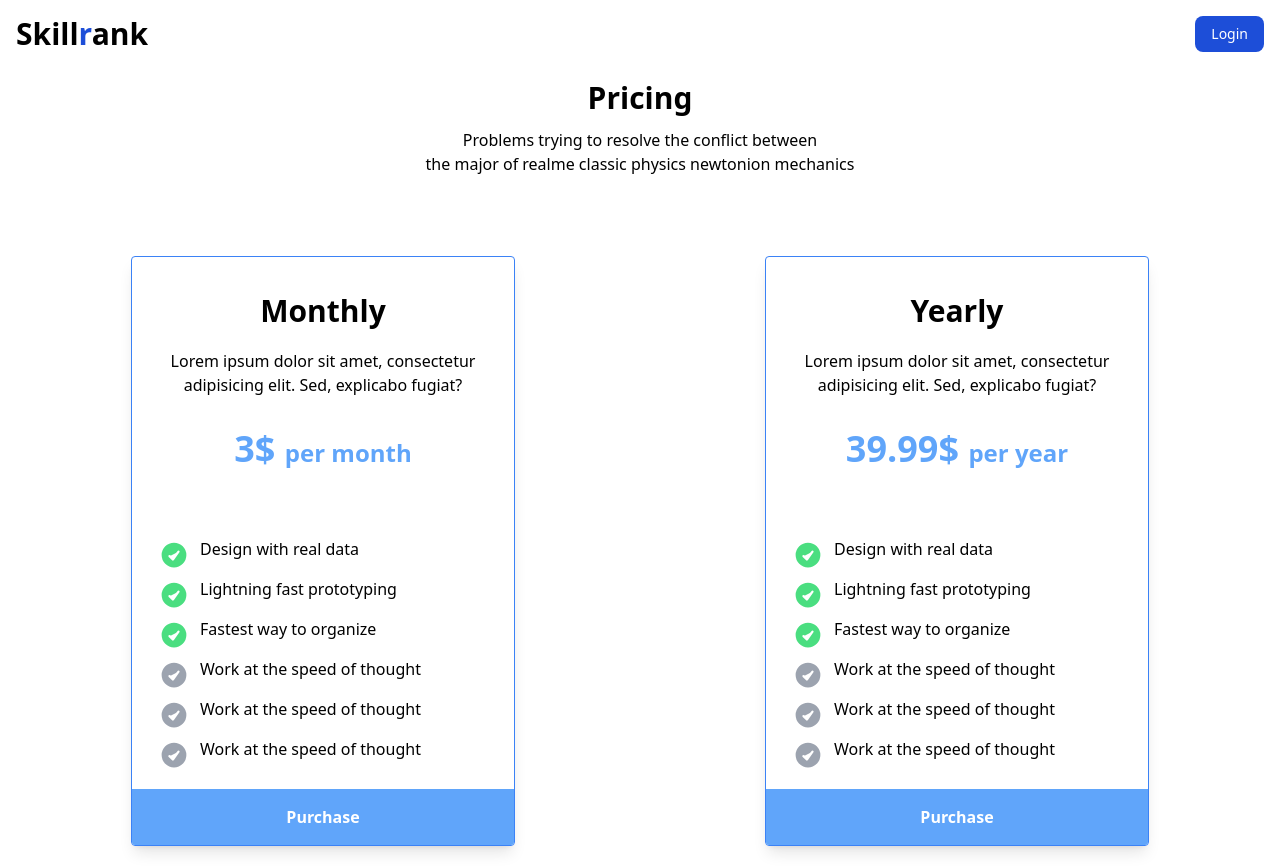
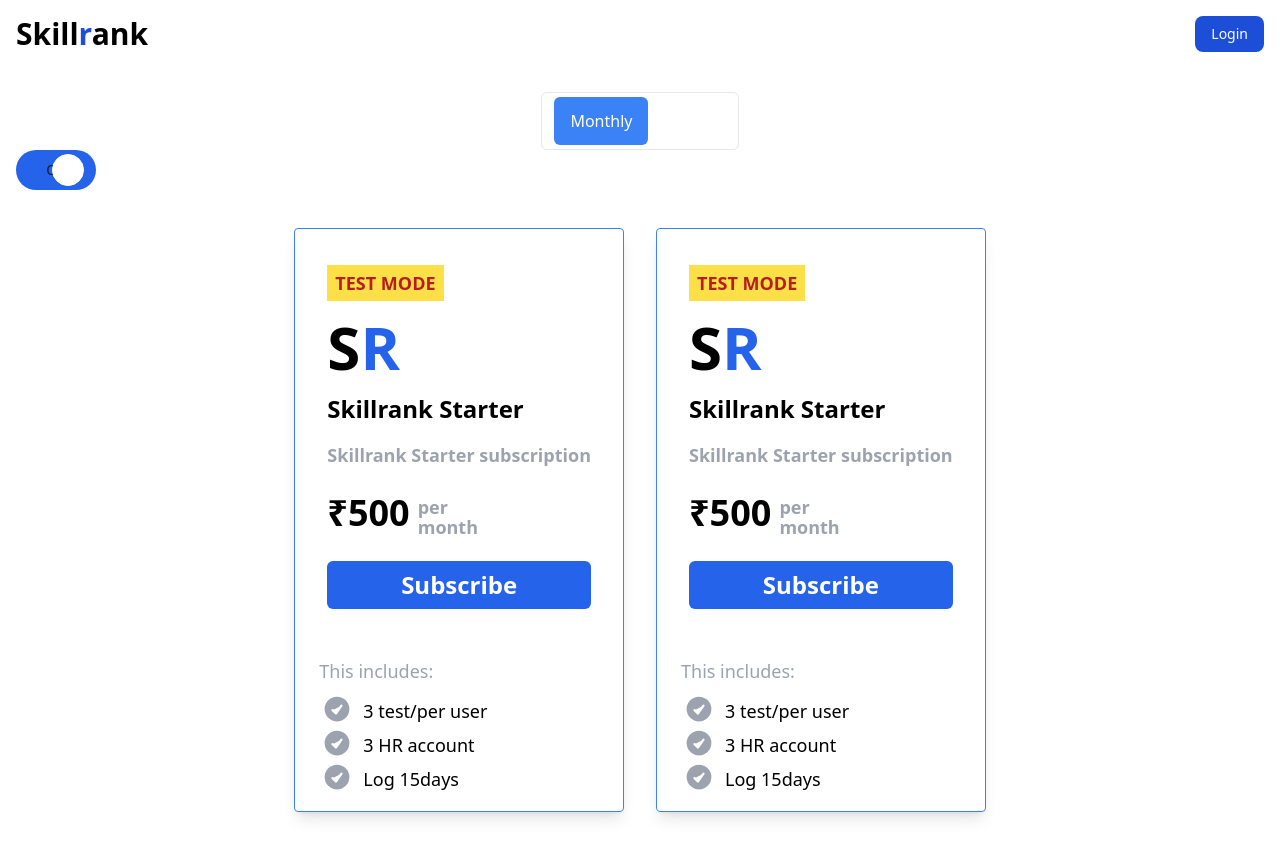
Before and after one commit to nihalebr/skillrankstripe, a React (Create React App) app: page / in a window 1280 px wide. Built offline with nearby package versions, Linux system fonts and the light colour scheme.

Commit message:
feat: updated card with toggle

```diff
--- a/src/App.js
+++ b/src/App.js
@@ -7,6 +7,7 @@
     <div className='app '>
       <Nav />
       <Card />
+
     </div>
 
   );
--- a/src/components/Card.js
+++ b/src/components/Card.js
@@ -1,7 +1,8 @@
-import React, { useState , useEffect } from "react";
+import React, { useState, useEffect } from "react";
 
 function Card() {
   const [showModal, setShowModal] = useState(false);
+  const [isMonthly, setIsMonthly] = useState(true);
 
   const handleModalClick = () => {
     setShowModal(true);
@@ -15,46 +16,90 @@
     setShowModal(false);
   };
 
-
   useEffect(() => {
     return () => {
       clearTimeout();
     };
   }, []);
 
-
   return (
     <div className="cardDiv md:mt-20 center mb-5 mx-4">
-      <div>
-        <h1 className="text-3xl text-center font-semibold mb-3 mt-7">
-          Pricing
-        </h1>
-        <p className="text-center">
-          Problems trying to resolve the conflict between
-        </p>
-        <p className="text-center">
-          the major of realme classic physics newtonion mechanics
-        </p>
+      <div className="flex items-center justify-center">
+        <div className="border py-1 px-3  mt-3 rounded-md">
+          <button
+            className={`${
+              !isMonthly ? "bg-primary text-white" : " bg-blue-500 text-white"
+            } py-3 px-4 rounded-md`}
+            onClick={() => setIsMonthly(false)}
+          >
+            Monthly
+          </button>
+          <button
+            className={`${
+              isMonthly ? "bg-primary text-white" : "bg-gray-300 text-gray-700"
+            } py-3 px-4 rounded-md`}
+            onClick={() => setIsMonthly(true)}
+          >
+            Yearly
+          </button>
+        </div>
       </div>
 
-      <div className="container items-center mx-auto grid md:grid-cols-2 gap-5 mt-9 md:mt-20 justify-center">
+      <label class="relative inline-flex items-center cursor-pointer">
+        <input type="checkbox" value="" class="sr-only peer" checked />
+        <div class="w-20 h-10 bg-gray-200 rounded-full peer peer-focus:ring-4 peer-focus:ring-blue-300 dark:peer-focus:ring-blue-800 dark:bg-gray-700 peer-checked:after:translate-x-full peer-checked:after:border-white after:content-[''] after:absolute after:top-1 after:left-1 after:bg-white after:border-gray-300 after:border after:rounded-full after:h-8 after:w-8 after:transition-all dark:border-gray-600 peer-checked:bg-blue-600">
+          <span class="absolute text-sm font-medium text-gray-900 dark:text-gray-300 left-1/2 -translate-x-1/2 top-1/2 transform -translate-y-1/2">
+            On
+          </span>
+          <span class="absolute text-sm font-medium text-gray-900 dark:text-gray-300 left-10 top-1/2 transform -translate-y-1/2">
+            Off
+          </span>
+        </div>
+      </label>
+
+      {isMonthly ? (
+        <div className="mt-4 text-lg text-primary">
+          {/* Monthly content */}
+
+          <div class="grid grid-cols-1 md:grid-cols-2 justify-center items-center md:flex">
+            <div class="hidden md:block p-4">
               <div class="max-w-sm rounded border border-blue-500 overflow-hidden shadow-lg mx-auto">
-          <div className="w-full p-8 text-center">
+                <div className="w-full p-8 ">
                   <div className=" ">
-              <h1 className="text-center mt-1 text-3xl font-bold">Monthly</h1>
-              <p className="text-center mt-5">
-                Lorem ipsum dolor sit amet, consectetur adipisicing elit. Sed,
-                explicabo fugiat?
+                    <button className=" mt-1 text-1xl font-bold text-red-700 bg-yellow-300 px-2 py-1">
+                      TEST MODE
+                    </button>
+                    <h1 className="text-6xl font-bold mt-4">
+                      S<span className="text-blue-600">R </span>
+                    </h1>
+                    <p className="font-bold  mt-4 text-2xl ">
+                      Skillrank Starter
                     </p>
-              <h1 className="text-center mt-3 p-5 text-blue-400 text-4xl font-extrabold">
-                3${" "}
-                <span className="mt-1  text-blue-400 text-2xl">per month</span>
-              </h1>
+                    <p className="font-bold  mt-4 text-gray-400 ">
+                      Skillrank Starter subscription
+                    </p>
+                    <div className="flex mt-6">
+                      <div>
+                        <span className="text-4xl font-bold">₹500</span>
+                      </div>
+                      <div className="flex flex-col ml-2 text-gray-400 font-semibold">
+                        <span>per</span>
+                        <span className="-mt-2 ">month</span>
+                      </div>
+                    </div>
+                    <button
+                      type="button "
+                      className="bg-blue-600 w-full px-4 py-2 rounded-md text-white font-semibold text-2xl mt-5"
+                      onClick={handleModalClick}
+                    >
+                      Subscribe
+                    </button>
                   </div>
                 </div>
 
                 <div class="px-6 py-4">
-            <p class="text-gray-700 text-base grid"></p>
+                  <span className="text-gray-400">This includes:</span>
+                  <p class="text-gray-700 text-base grid mt-3"></p>
                   <span className="flex ">
                     <svg
                       xmlns="http://www.w3.org/2000/svg"
@@ -62,7 +107,7 @@
                       viewBox="0 0 24 24"
                       strokeWidth={1.5}
                       stroke="currentColor"
-                className="w-9 h-9 text-white fill-green-400"
+                      className="w-9 h-9 text-white fill-gray-400 -mt-1.5"
                     >
                       <path
                         strokeLinecap="round"
@@ -70,24 +115,7 @@
                         d="M9 12.75L11.25 15 15 9.75M21 12a9 9 0 11-18 0 9 9 0 0118 0z"
                       />
                     </svg>
-              <p className="ml-2">Design with real data</p>
-            </span>
-            <span className="flex  mt-1">
-              <svg
-                xmlns="http://www.w3.org/2000/svg"
-                fill="none"
-                viewBox="0 0 24 24"
-                strokeWidth={1.5}
-                stroke="currentColor"
-                className="w-9 h-9 text-white fill-green-400"
-              >
-                <path
-                  strokeLinecap="round"
-                  strokeLinejoin="round"
-                  d="M9 12.75L11.25 15 15 9.75M21 12a9 9 0 11-18 0 9 9 0 0118 0z"
-                />
-              </svg>
-              <p className="ml-2">Lightning fast prototyping</p>
+                    <p className="ml-2">3 test/per user</p>
                   </span>
                   <span className="flex mt-1">
                     <svg
@@ -96,7 +124,7 @@
                       viewBox="0 0 24 24"
                       strokeWidth={1.5}
                       stroke="currentColor"
-                className="w-9 h-9 text-white fill-green-400"
+                      className="w-9 h-9 text-white fill-gray-400 -mt-1.5"
                     >
                       <path
                         strokeLinecap="round"
@@ -104,7 +132,7 @@
                         d="M9 12.75L11.25 15 15 9.75M21 12a9 9 0 11-18 0 9 9 0 0118 0z"
                       />
                     </svg>
-              <p className="ml-2"> Fastest way to organize</p>
+                    <p className="ml-2">3 HR account</p>
                   </span>
                   <span className="flex mt-1">
                     <svg
@@ -113,7 +141,7 @@
                       viewBox="0 0 24 24"
                       strokeWidth={1.5}
                       stroke="currentColor"
-                className="w-9 h-9 text-white fill-gray-400"
+                      className="w-9 h-9 text-white fill-gray-400 -mt-1.5"
                     >
                       <path
                         strokeLinecap="round"
@@ -121,16 +149,57 @@
                         d="M9 12.75L11.25 15 15 9.75M21 12a9 9 0 11-18 0 9 9 0 0118 0z"
                       />
                     </svg>
-              <p className="ml-2">Work at the speed of thought</p>
+                    <p className="ml-2"> Log 15days</p>
                   </span>
-            <span className="flex  mt-1">
+                </div>
+              </div>
+            </div>
+            <div class="hidden md:block p-4">
+              <div class="max-w-sm rounded border border-blue-500 overflow-hidden shadow-lg mx-auto">
+                <div className="w-full p-8 ">
+                  <div className=" ">
+                    <button className=" mt-1 text-1xl font-bold text-red-700 bg-yellow-300 px-2 py-1">
+                      TEST MODE
+                    </button>
+                    <h1 className="text-6xl font-bold mt-4">
+                      S<span className="text-blue-600">R </span>
+                    </h1>
+                    <p className="font-bold  mt-4 text-2xl ">
+                      Skillrank Starter
+                    </p>
+                    <p className="font-bold  mt-4 text-gray-400 ">
+                      Skillrank Starter subscription
+                    </p>
+                    <div className="flex mt-6">
+                      <div>
+                        <span className="text-4xl font-bold">₹500</span>
+                      </div>
+                      <div className="flex flex-col ml-2 text-gray-400 font-semibold">
+                        <span>per</span>
+                        <span className="-mt-2 ">month</span>
+                      </div>
+                    </div>
+                    <button
+                      type="button "
+                      className="bg-blue-600 w-full px-4 py-2 rounded-md text-white font-semibold text-2xl mt-5"
+                      onClick={handleModalClick}
+                    >
+                      Subscribe
+                    </button>
+                  </div>
+                </div>
+
+                <div class="px-6 py-4">
+                  <span className="text-gray-400">This includes:</span>
+                  <p class="text-gray-700 text-base grid mt-3"></p>
+                  <span className="flex ">
                     <svg
                       xmlns="http://www.w3.org/2000/svg"
                       fill="none"
                       viewBox="0 0 24 24"
                       strokeWidth={1.5}
                       stroke="currentColor"
-                className="w-9 h-9 text-white fill-gray-400"
+                      className="w-9 h-9 text-white fill-gray-400 -mt-1.5"
                     >
                       <path
                         strokeLinecap="round"
@@ -138,84 +207,7 @@
                         d="M9 12.75L11.25 15 15 9.75M21 12a9 9 0 11-18 0 9 9 0 0118 0z"
                       />
                     </svg>
-              <p className="ml-2">Work at the speed of thought</p>
-            </span>
-            <span className="flex  mt-1">
-              <svg
-                xmlns="http://www.w3.org/2000/svg"
-                fill="none"
-                viewBox="0 0 24 24"
-                strokeWidth={1.5}
-                stroke="currentColor"
-                className="w-9 h-9 text-white fill-gray-400"
-              >
-                <path
-                  strokeLinecap="round"
-                  strokeLinejoin="round"
-                  d="M9 12.75L11.25 15 15 9.75M21 12a9 9 0 11-18 0 9 9 0 0118 0z"
-                />
-              </svg>
-              <p className="ml-2">Work at the speed of thought</p>
-            </span>
-          </div>
-          <button
-            className="w-full bg-blue-400 text-white text-center font-bold  mx-auto p-4"
-            onClick={handleModalClick}
-          >
-            Purchase
-          </button>
-        </div>
-
-        <div class="max-w-sm rounded border border-blue-500 overflow-hidden shadow-lg mx-auto">
-          <div className="w-full p-8 text-center">
-            <div className=" ">
-              <h1 className="text-center mt-1 text-3xl font-bold ">Yearly</h1>
-              <p className="text-center mt-5">
-                Lorem ipsum dolor sit amet, consectetur adipisicing elit. Sed,
-                explicabo fugiat?
-              </p>
-              <h1 className="text-center mt-3 p-5 text-blue-400 text-4xl font-extrabold">
-                39.99${" "}
-                <span className="mt-1  text-blue-400 text-2xl">per year</span>
-              </h1>
-            </div>
-          </div>
-
-          <div class="px-6 py-4">
-            <p class="text-gray-700 text-base grid"></p>
-            <span className="flex ">
-              <svg
-                xmlns="http://www.w3.org/2000/svg"
-                fill="none"
-                viewBox="0 0 24 24"
-                strokeWidth={1.5}
-                stroke="currentColor"
-                className="w-9 h-9 text-white fill-green-400"
-              >
-                <path
-                  strokeLinecap="round"
-                  strokeLinejoin="round"
-                  d="M9 12.75L11.25 15 15 9.75M21 12a9 9 0 11-18 0 9 9 0 0118 0z"
-                />
-              </svg>
-              <p className="ml-2">Design with real data</p>
-            </span>
-            <span className="flex  mt-1">
-              <svg
-                xmlns="http://www.w3.org/2000/svg"
-                fill="none"
-                viewBox="0 0 24 24"
-                strokeWidth={1.5}
-                stroke="currentColor"
-                className="w-9 h-9 text-white fill-green-400"
-              >
-                <path
-                  strokeLinecap="round"
-                  strokeLinejoin="round"
-                  d="M9 12.75L11.25 15 15 9.75M21 12a9 9 0 11-18 0 9 9 0 0118 0z"
-                />
-              </svg>
-              <p className="ml-2">Lightning fast prototyping</p>
+                    <p className="ml-2">3 test/per user</p>
                   </span>
                   <span className="flex mt-1">
                     <svg
@@ -224,7 +216,7 @@
                       viewBox="0 0 24 24"
                       strokeWidth={1.5}
                       stroke="currentColor"
-                className="w-9 h-9 text-white fill-green-400"
+                      className="w-9 h-9 text-white fill-gray-400 -mt-1.5"
                     >
                       <path
                         strokeLinecap="round"
@@ -232,7 +224,7 @@
                         d="M9 12.75L11.25 15 15 9.75M21 12a9 9 0 11-18 0 9 9 0 0118 0z"
                       />
                     </svg>
-              <p className="ml-2"> Fastest way to organize</p>
+                    <p className="ml-2">3 HR account</p>
                   </span>
                   <span className="flex mt-1">
                     <svg
@@ -241,7 +233,7 @@
                       viewBox="0 0 24 24"
                       strokeWidth={1.5}
                       stroke="currentColor"
-                className="w-9 h-9 text-white fill-gray-400"
+                      className="w-9 h-9 text-white fill-gray-400 -mt-1.5"
                     >
                       <path
                         strokeLinecap="round"
@@ -249,49 +241,10 @@
                         d="M9 12.75L11.25 15 15 9.75M21 12a9 9 0 11-18 0 9 9 0 0118 0z"
                       />
                     </svg>
-              <p className="ml-2">Work at the speed of thought</p>
-            </span>
-            <span className="flex  mt-1">
-              <svg
-                xmlns="http://www.w3.org/2000/svg"
-                fill="none"
-                viewBox="0 0 24 24"
-                strokeWidth={1.5}
-                stroke="currentColor"
-                className="w-9 h-9 text-white fill-gray-400"
-              >
-                <path
-                  strokeLinecap="round"
-                  strokeLinejoin="round"
-                  d="M9 12.75L11.25 15 15 9.75M21 12a9 9 0 11-18 0 9 9 0 0118 0z"
-                />
-              </svg>
-              <p className="ml-2">Work at the speed of thought</p>
-            </span>
-            <span className="flex  mt-1">
-              <svg
-                xmlns="http://www.w3.org/2000/svg"
-                fill="none"
-                viewBox="0 0 24 24"
-                strokeWidth={1.5}
-                stroke="currentColor"
-                className="w-9 h-9 text-white fill-gray-400"
-              >
-                <path
-                  strokeLinecap="round"
-                  strokeLinejoin="round"
-                  d="M9 12.75L11.25 15 15 9.75M21 12a9 9 0 11-18 0 9 9 0 0118 0z"
-                />
-              </svg>
-              <p className="ml-2">Work at the speed of thought</p>
+                    <p className="ml-2"> Log 15days</p>
                   </span>
                 </div>
-          <button
-            className="w-full bg-blue-400 text-white text-center font-bold  mx-auto p-4"
-            onClick={handleModalClick}
-          >
-            Purchase
-          </button>
+              </div>
             </div>
           </div>
 
@@ -325,6 +278,196 @@
             </div>
           )}
         </div>
+      ) : (
+        <div class="grid grid-cols-1 md:grid-cols-2 justify-center items-center md:flex">
+            <div class="hidden md:block p-4">
+              <div class="max-w-sm rounded border border-blue-500 overflow-hidden shadow-lg mx-auto">
+                <div className="w-full p-8 ">
+                  <div className=" ">
+                    <button className=" mt-1 text-1xl font-bold text-red-700 bg-yellow-300 px-2 py-1">
+                      TEST MODE
+                    </button>
+                    <h1 className="text-6xl font-bold mt-4">
+                      S<span className="text-blue-600">R </span>
+                    </h1>
+                    <p className="font-bold  mt-4 text-2xl ">
+                      Skillrank Starter
+                    </p>
+                    <p className="font-bold  mt-4 text-gray-400 ">
+                      Skillrank Starter subscription
+                    </p>
+                    <div className="flex mt-6">
+                      <div>
+                        <span className="text-4xl font-bold">₹500</span>
+                      </div>
+                      <div className="flex flex-col ml-2 text-gray-400 font-semibold">
+                        <span>per</span>
+                        <span className="-mt-2 ">month</span>
+                      </div>
+                    </div>
+                    <button
+                      type="button "
+                      className="bg-blue-600 w-full px-4 py-2 rounded-md text-white font-semibold text-2xl mt-5"
+                      onClick={handleModalClick}
+                    >
+                      Subscribe
+                    </button>
+                  </div>
+                </div>
+
+                <div class="px-6 py-4">
+                  <span className="text-gray-400">This includes:</span>
+                  <p class="text-gray-700 text-base grid mt-3"></p>
+                  <span className="flex ">
+                    <svg
+                      xmlns="http://www.w3.org/2000/svg"
+                      fill="none"
+                      viewBox="0 0 24 24"
+                      strokeWidth={1.5}
+                      stroke="currentColor"
+                      className="w-9 h-9 text-white fill-gray-400 -mt-1.5"
+                    >
+                      <path
+                        strokeLinecap="round"
+                        strokeLinejoin="round"
+                        d="M9 12.75L11.25 15 15 9.75M21 12a9 9 0 11-18 0 9 9 0 0118 0z"
+                      />
+                    </svg>
+                    <p className="ml-2">3 test/per user</p>
+                  </span>
+                  <span className="flex mt-1">
+                    <svg
+                      xmlns="http://www.w3.org/2000/svg"
+                      fill="none"
+                      viewBox="0 0 24 24"
+                      strokeWidth={1.5}
+                      stroke="currentColor"
+                      className="w-9 h-9 text-white fill-gray-400 -mt-1.5"
+                    >
+                      <path
+                        strokeLinecap="round"
+                        strokeLinejoin="round"
+                        d="M9 12.75L11.25 15 15 9.75M21 12a9 9 0 11-18 0 9 9 0 0118 0z"
+                      />
+                    </svg>
+                    <p className="ml-2">3 HR account</p>
+                  </span>
+                  <span className="flex mt-1">
+                    <svg
+                      xmlns="http://www.w3.org/2000/svg"
+                      fill="none"
+                      viewBox="0 0 24 24"
+                      strokeWidth={1.5}
+                      stroke="currentColor"
+                      className="w-9 h-9 text-white fill-gray-400 -mt-1.5"
+                    >
+                      <path
+                        strokeLinecap="round"
+                        strokeLinejoin="round"
+                        d="M9 12.75L11.25 15 15 9.75M21 12a9 9 0 11-18 0 9 9 0 0118 0z"
+                      />
+                    </svg>
+                    <p className="ml-2"> Log 15days</p>
+                  </span>
+                </div>
+              </div>
+            </div>
+            <div class="hidden md:block p-4">
+              <div class="max-w-sm rounded border border-blue-500 overflow-hidden shadow-lg mx-auto">
+                <div className="w-full p-8 ">
+                  <div className=" ">
+                    <button className=" mt-1 text-1xl font-bold text-red-700 bg-yellow-300 px-2 py-1">
+                      TEST MODE
+                    </button>
+                    <h1 className="text-6xl font-bold mt-4">
+                      S<span className="text-blue-600">R </span>
+                    </h1>
+                    <p className="font-bold  mt-4 text-2xl ">
+                      Skillrank Starter
+                    </p>
+                    <p className="font-bold  mt-4 text-gray-400 ">
+                      Skillrank Starter subscription
+                    </p>
+                    <div className="flex mt-6">
+                      <div>
+                        <span className="text-4xl font-bold">₹500</span>
+                      </div>
+                      <div className="flex flex-col ml-2 text-gray-400 font-semibold">
+                        <span>per</span>
+                        <span className="-mt-2 ">month</span>
+                      </div>
+                    </div>
+                    <button
+                      type="button "
+                      className="bg-blue-600 w-full px-4 py-2 rounded-md text-white font-semibold text-2xl mt-5"
+                      onClick={handleModalClick}
+                    >
+                      Subscribe
+                    </button>
+                  </div>
+                </div>
+
+                <div class="px-6 py-4">
+                  <span className="text-gray-400">This includes:</span>
+                  <p class="text-gray-700 text-base grid mt-3"></p>
+                  <span className="flex ">
+                    <svg
+                      xmlns="http://www.w3.org/2000/svg"
+                      fill="none"
+                      viewBox="0 0 24 24"
+                      strokeWidth={1.5}
+                      stroke="currentColor"
+                      className="w-9 h-9 text-white fill-gray-400 -mt-1.5"
+                    >
+                      <path
+                        strokeLinecap="round"
+                        strokeLinejoin="round"
+                        d="M9 12.75L11.25 15 15 9.75M21 12a9 9 0 11-18 0 9 9 0 0118 0z"
+                      />
+                    </svg>
+                    <p className="ml-2">3 test/per user</p>
+                  </span>
+                  <span className="flex mt-1">
+                    <svg
+                      xmlns="http://www.w3.org/2000/svg"
+                      fill="none"
+                      viewBox="0 0 24 24"
+                      strokeWidth={1.5}
+                      stroke="currentColor"
+                      className="w-9 h-9 text-white fill-gray-400 -mt-1.5"
+                    >
+                      <path
+                        strokeLinecap="round"
+                        strokeLinejoin="round"
+                        d="M9 12.75L11.25 15 15 9.75M21 12a9 9 0 11-18 0 9 9 0 0118 0z"
+                      />
+                    </svg>
+                    <p className="ml-2">3 HR account</p>
+                  </span>
+                  <span className="flex mt-1">
+                    <svg
+                      xmlns="http://www.w3.org/2000/svg"
+                      fill="none"
+                      viewBox="0 0 24 24"
+                      strokeWidth={1.5}
+                      stroke="currentColor"
+                      className="w-9 h-9 text-white fill-gray-400 -mt-1.5"
+                    >
+                      <path
+                        strokeLinecap="round"
+                        strokeLinejoin="round"
+                        d="M9 12.75L11.25 15 15 9.75M21 12a9 9 0 11-18 0 9 9 0 0118 0z"
+                      />
+                    </svg>
+                    <p className="ml-2"> Log 15days</p>
+                  </span>
+                </div>
+              </div>
+            </div>
+          </div>
+
+      )}
+    </div>
   );
 }
 
```
Also changed, not shown: src/components/skillrankLogo.png (added). Lines whose indentation alone changed are shown as unchanged.
